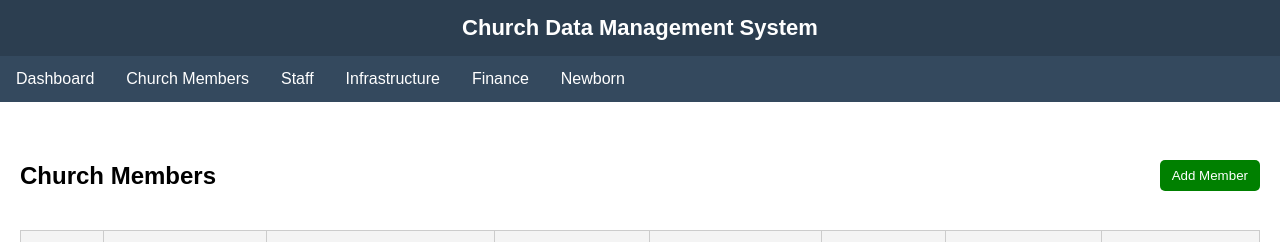
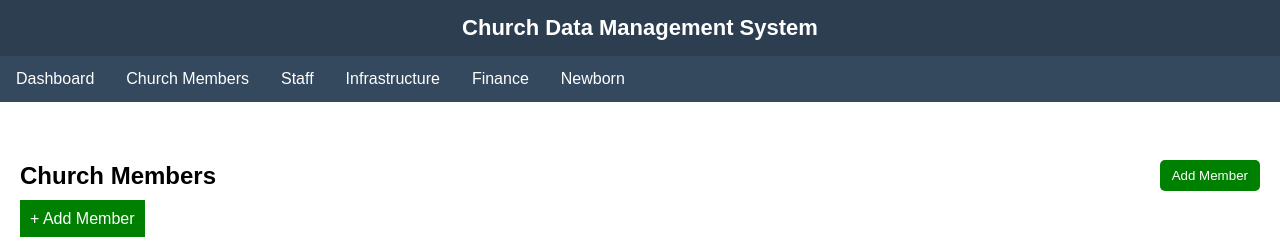
Before and after one commit to ikorikwishakajeamarie1-debug/church_app, a Flask app: page /members in a window 1280 px wide. Shown: the top 242 px of the page. Run offline with Flask 3, Linux system fonts and the light colour scheme.

Commit message:
Updated add member and view member features

```diff
--- a/templates/add_member.html
+++ b/templates/add_member.html
@@ -113,6 +113,7 @@
 
 </body>
 </html>
+<h2>Add Member</h2>
 <form method="POST" action="/add">
     <input type="text" name="names" placeholder="Full Name" required><br>
     <input type="text" name="id_number" placeholder="ID Number" required><br>
@@ -134,3 +135,5 @@
 
     <button type="submit">Add Member</button>
 </form>
+<br>
+<a href="/members">Back</a>
--- a/templates/members.html
+++ b/templates/members.html
@@ -112,6 +112,9 @@
         </div>
 
         <!-- MEMBERS TABLE -->
+         <a href="/add" style="background:green; color:white; padding:10px; text-decoration:none;">
+    + Add Member
+</a>
        <table border="1">
     <thead>
         <tr>
```
